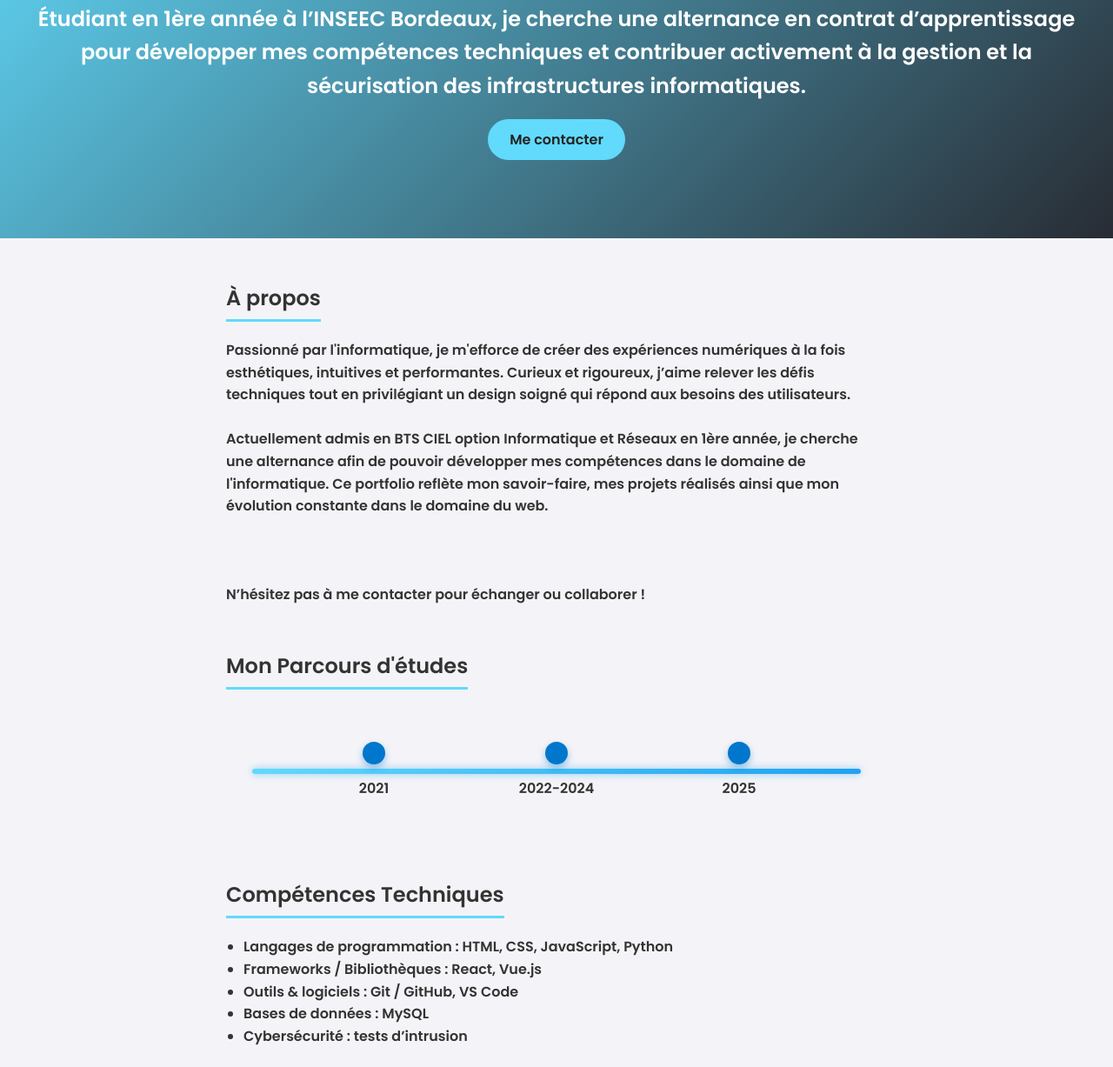
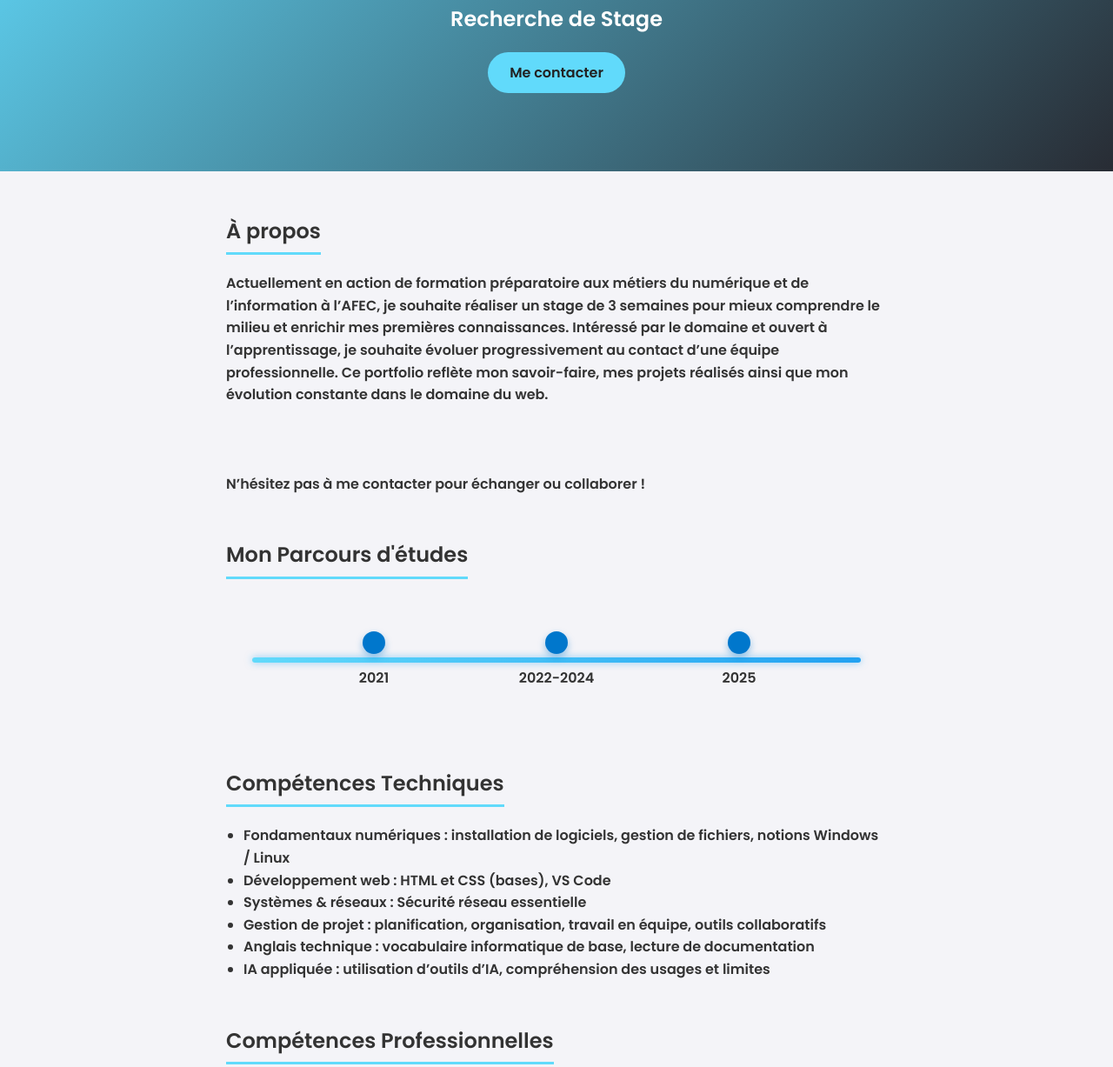
Before and after one commit to djaniseurin/portfolio, a plain HTML site: page index.html in a window 1280 px wide. Shown: the part 254-1481 px from the top of the page at 87% size. Drawn offline with nearby package versions, Linux system fonts and the light colour scheme.

Commit message:
Update index.html

```diff
--- a/index.html
+++ b/index.html
@@ -162,16 +162,19 @@
   <main>
     <section id="accueil" class="section-hero" data-aos="fade-up">
       <h1>Bonjour, je suis Djani Seurin</h1>
-      <p>Étudiant en 1ère année à l’INSEEC Bordeaux, je cherche une alternance en contrat d’apprentissage pour développer mes compétences techniques et contribuer activement à la gestion et la sécurisation des infrastructures informatiques. </p>
+      <p>Recherche de Stage  </p>
       <a href="#contact" class="btn">Me contacter</a>
     </section>
 
     <section id="apropos" class="section" data-aos="fade-up">
       <h2>À propos</h2>
       <p>
-        Passionné par l'informatique, je m'efforce de créer des expériences numériques à la fois esthétiques, intuitives et performantes.
-        Curieux et rigoureux, j’aime relever les défis techniques tout en privilégiant un design soigné qui répond aux besoins des utilisateurs.<br/><br/>
-        Actuellement admis en BTS CIEL option Informatique et Réseaux en 1ère année, je cherche une alternance afin de pouvoir développer mes compétences dans le domaine de l'informatique.
+        Actuellement en action de formation préparatoire aux métiers du
+numérique et de l’information à l’AFEC, je souhaite réaliser un stage de 3
+semaines pour mieux comprendre le milieu et enrichir mes premières
+connaissances. Intéressé par le domaine et ouvert à l’apprentissage, je
+souhaite évoluer progressivement au contact d’une équipe
+professionnelle.
         Ce portfolio reflète mon savoir-faire, mes projets réalisés ainsi que mon évolution constante dans le domaine du web.<br/><br/><br/><br/>
         N’hésitez pas à me contacter pour échanger ou collaborer !
       </p>
@@ -200,8 +203,8 @@
       <div class="circle"></div>
       <div class="date">2025</div>
       <div class="content" id="desc3" role="region" aria-live="polite">
-        <h3>Recherche d'alternance</h3>
-        <p>Actuellement en quête d’une alternance.</p>
+        <h3>Recherche de stage</h3>
+        <p>Actuellement en formation à l'AFEC dans la preparation aux métiers du numérique et de l'informatique.</p>
       </div>
     </div>
   </div>
@@ -210,11 +213,15 @@
 <section id="competences" class="section" data-aos="fade-up">
       <h2>Compétences Techniques</h2>
       <ul>
-        <li>Langages de programmation : HTML, CSS, JavaScript, Python</li>
-        <li>Frameworks / Bibliothèques : React, Vue.js</li>
-        <li>Outils & logiciels : Git / GitHub, VS Code</li>
-        <li>Bases de données : MySQL</li>
-        <li>Cybersécurité : tests d’intrusion</li>
+        <li> Fondamentaux numériques : installation de logiciels, gestion de fichiers,
+notions Windows / Linux </li>
+        <li>Développement web : HTML et CSS (bases), VS Code</li>
+        <li>Systèmes & réseaux : Sécurité réseau essentielle</li>
+        <li>Gestion de projet : planification, organisation, travail en équipe, outils
+collaboratifs</li>
+        <li>Anglais technique : vocabulaire informatique de base, lecture de
+documentation</li>
+<li>IA appliquée : utilisation d’outils d’IA, compréhension des usages et limites</li>
       </ul>
     </section>
 
```
